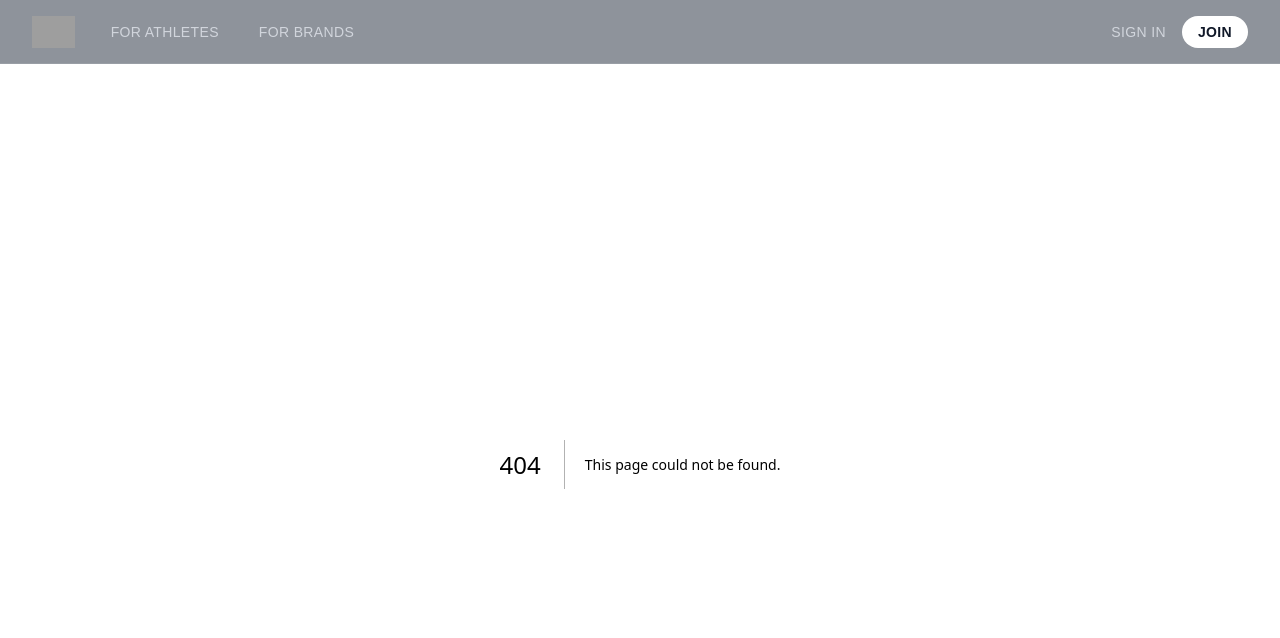
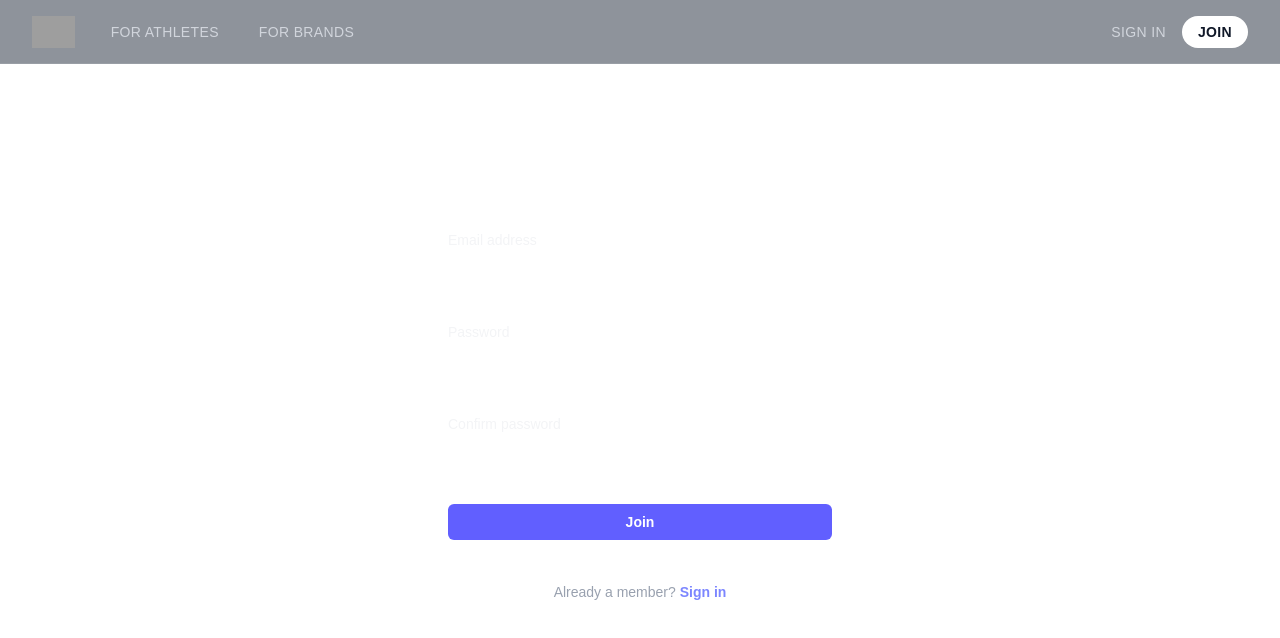
Before and after one commit to movehardsports/mhsportal, a Next.js app: page /register in a window 1280 px wide. Before the commit this address had no page. Shown: the top 638 px of the page. Built offline with nearby package versions, Linux system fonts and the light colour scheme; grey boxes are pictures that could not be loaded.

Commit message:
feat: add join page

```diff
--- /dev/null
+++ b/src/app/(customer)/register/page.tsx
@@ -0,0 +1,79 @@
+export default function Registration() {
+  return (
+    <div className="flex min-h-full flex-col justify-center px-6 py-12 lg:px-8">
+      <div className="sm:mx-auto sm:w-full sm:max-w-sm">
+        <h2 className="mt-10 text-center text-2xl/9 font-bold tracking-tight text-white">
+          Create your account
+        </h2>
+      </div>
+
+      <div className="mt-10 sm:mx-auto sm:w-full sm:max-w-sm">
+        <form action="#" method="POST" className="space-y-6">
+          <div>
+            <label htmlFor="email" className="block text-sm/6 font-medium text-gray-100">
+              Email address
+            </label>
+            <div className="mt-2">
+              <input
+                id="email"
+                name="email"
+                type="email"
+                required
+                autoComplete="email"
+                className="block w-full rounded-md bg-white/5 px-3 py-1.5 text-base text-white outline-1 -outline-offset-1 outline-white/10 placeholder:text-gray-500 focus:outline-2 focus:-outline-offset-2 focus:outline-indigo-500 sm:text-sm/6"
+              />
+            </div>
+          </div>
+
+          <div>
+            <label htmlFor="password" className="block text-sm/6 font-medium text-gray-100">
+              Password
+            </label>
+            <div className="mt-2">
+              <input
+                id="password"
+                name="password"
+                type="password"
+                required
+                autoComplete="new-password"
+                className="block w-full rounded-md bg-white/5 px-3 py-1.5 text-base text-white outline-1 -outline-offset-1 outline-white/10 placeholder:text-gray-500 focus:outline-2 focus:-outline-offset-2 focus:outline-indigo-500 sm:text-sm/6"
+              />
+            </div>
+          </div>
+
+          <div>
+            <label htmlFor="confirm-password" className="block text-sm/6 font-medium text-gray-100">
+              Confirm password
+            </label>
+            <div className="mt-2">
+              <input
+                id="confirm-password"
+                name="confirm-password"
+                type="password"
+                required
+                autoComplete="new-password"
+                className="block w-full rounded-md bg-white/5 px-3 py-1.5 text-base text-white outline-1 -outline-offset-1 outline-white/10 placeholder:text-gray-500 focus:outline-2 focus:-outline-offset-2 focus:outline-indigo-500 sm:text-sm/6"
+              />
+            </div>
+          </div>
+
+          <div>
+            <button
+              type="submit"
+              className="flex w-full justify-center rounded-md bg-indigo-500 px-3 py-1.5 text-sm/6 font-semibold text-white hover:bg-indigo-400 focus-visible:outline-2 focus-visible:outline-offset-2 focus-visible:outline-indigo-500"
+            >
+              Join
+            </button>
+          </div>
+        </form>
+
+        <p className="mt-10 text-center text-sm/6 text-gray-400">
+          Already a member?{' '}
+          <a href="#" className="font-semibold text-indigo-400 hover:text-indigo-300">
+            Sign in
+          </a>
+        </p>
+      </div>
+    </div>
+  )
+}
--- a/src/components/header/header.tsx
+++ b/src/components/header/header.tsx
@@ -1,5 +1,6 @@
 import { Disclosure, DisclosureButton, DisclosurePanel } from '@headlessui/react'
 import { Bars3Icon, XMarkIcon } from '@heroicons/react/24/outline'
+import Link from 'next/link'
 
 const navigation = [
   { name: 'For Athletes', href: '#' },
@@ -50,12 +51,12 @@
             <a href="#" className="text-gray-300 hover:text-white text-sm font-medium uppercase tracking-wide transition-colors">
               SIGN IN
             </a>
-            <a
-              href="#"
+            <Link
+              href="/register"
               className="bg-white text-gray-900 px-4 py-1.5 rounded-full text-sm font-semibold uppercase tracking-wide hover:bg-gray-200 transition-colors"
             >
               JOIN
-            </a>
+            </Link>
           </div>
         </div>
       </div>
@@ -76,9 +77,9 @@
             <a href="#" className="block rounded-md px-3 py-2 text-base font-medium uppercase tracking-wide text-gray-300 hover:bg-white/5 hover:text-white">
               SIGN IN
             </a>
-            <a href="#" className="block rounded-md px-3 py-2 text-base font-medium uppercase tracking-wide text-gray-300 hover:bg-white/5 hover:text-white">
+            <Link href="/register" className="block rounded-md px-3 py-2 text-base font-medium uppercase tracking-wide text-gray-300 hover:bg-white/5 hover:text-white">
               JOIN
-            </a>
+            </Link>
           </div>
         </div>
       </DisclosurePanel>
```
